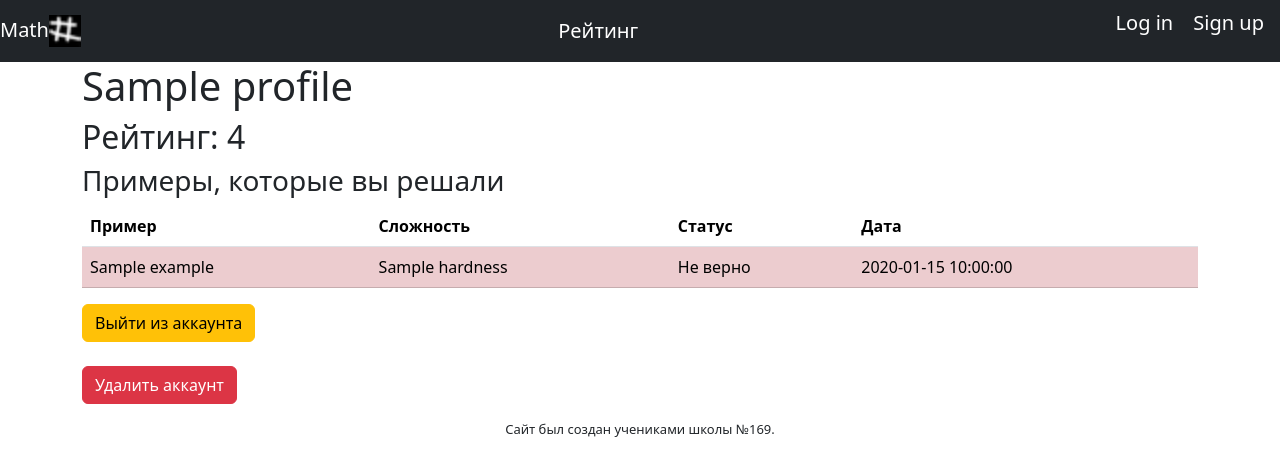
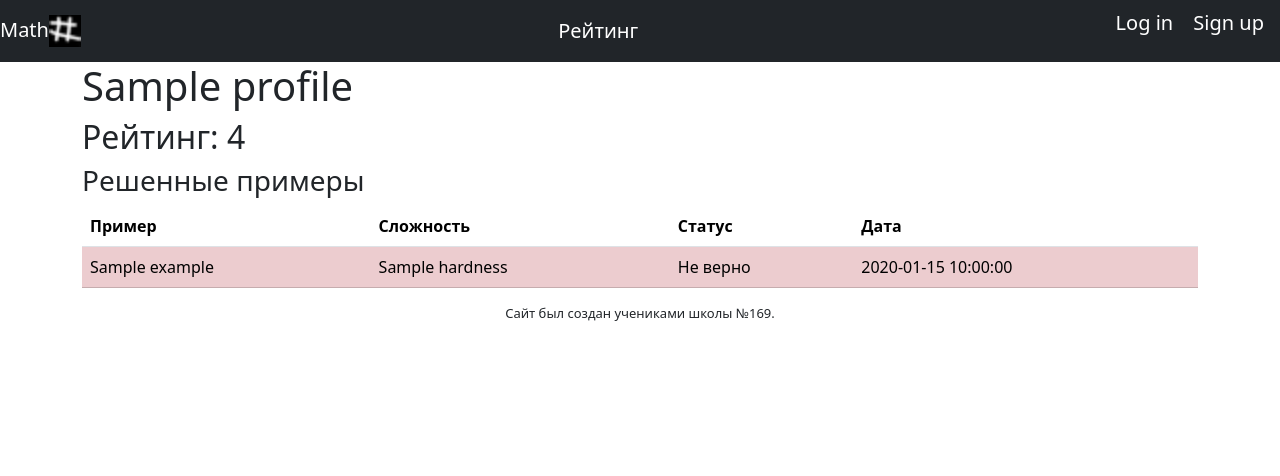
Before and after one commit to FlamyMan/2024itcube, a Flask app: template templates/profile.html in a window 1280 px wide. Shown: the top 476 px of the page. Run offline with Flask 3, Linux system fonts and the light colour scheme; the template is opened without the code that fills it: most values are stand-ins (such as "Sample title", 1, 10 or a date in 2020).

Commit message:
log out from other profile fixed

```diff
--- a/templates/login.html
+++ b/templates/login.html
@@ -25,5 +25,6 @@
     <p>{{ form.remember_me() }} {{ form.remember_me.label }}</p>
     <p>{{ form.submit(type="submit", class="btn btn-primary") }}</p>
     <div>{{ message }}</div>
+    <p>Нет аккаунта? <a href="/signup">Зарегестрируйтесь.</a></p>
 </form>
 {% endblock %}
--- a/templates/profile.html
+++ b/templates/profile.html
@@ -3,7 +3,7 @@
 {% block content %}
 <h1>{{profile.name}}</h1>
 <h2>Рейтинг: {{profile.rating}}</h2>
-<h3> Примеры, которые вы решали</h3>
+<h3>Решенные примеры</h3>
 {% if examples %}
 <table class="table table-striped table-hover">
     <thead>
@@ -36,13 +36,15 @@
 </table>
 {% else %}
 <p>
-    Похоже, что вы еще не решили ни одного примера.
+    Похоже, что пользователь еще не решил ни одного примера.
 </p>
 {% endif %}
+{% if current_user.is_authenticated and current_user.name == profile.name %}
 <div>
     <p>
     <a class="btn btn-warning" href="/logout">Выйти из аккаунта</a><br><br>
     <a class="btn btn-danger" href="/delete">Удалить аккаунт</a>
     </p>
 </div>
+{% endif %}
 {% endblock %}
```
